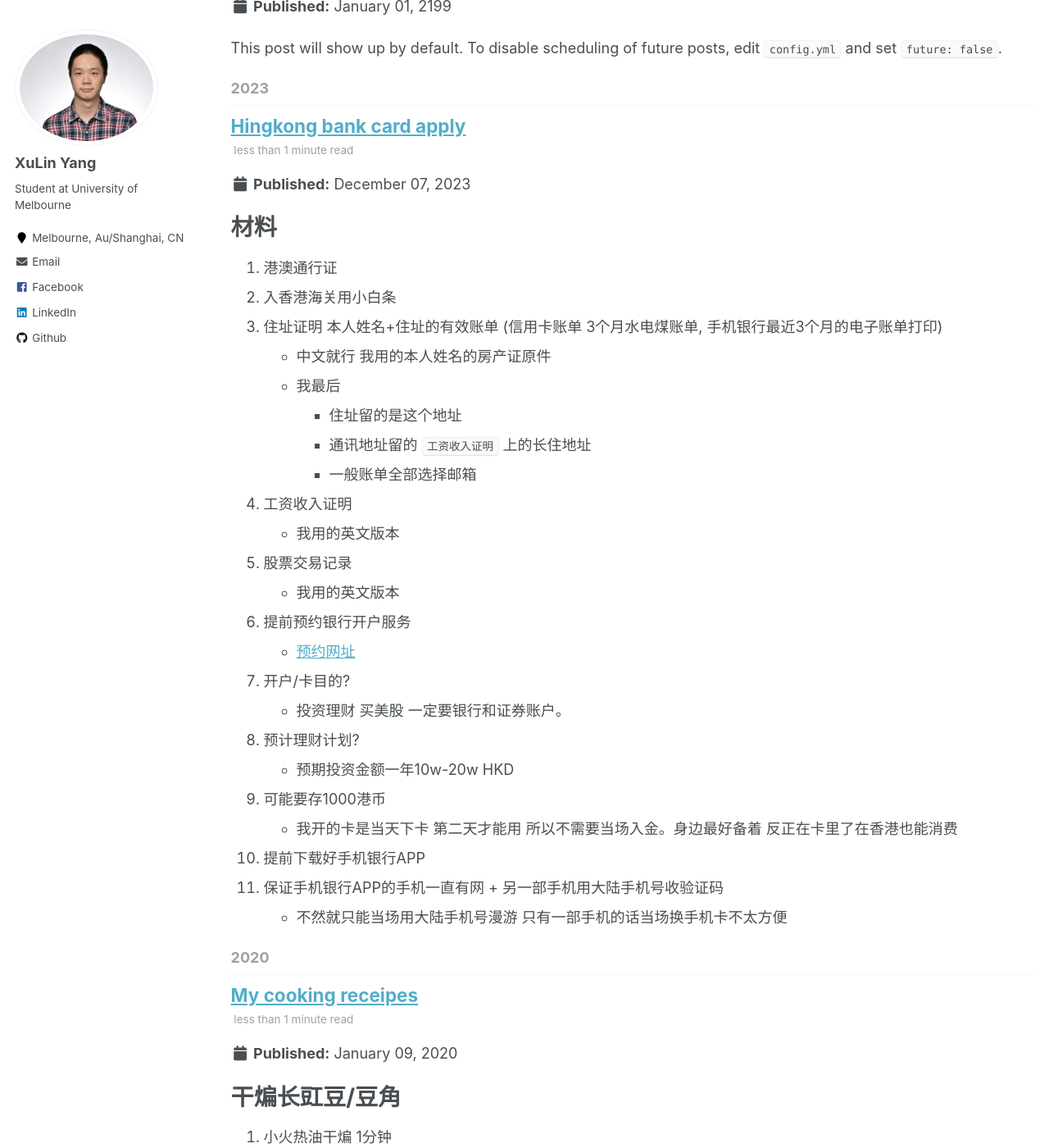
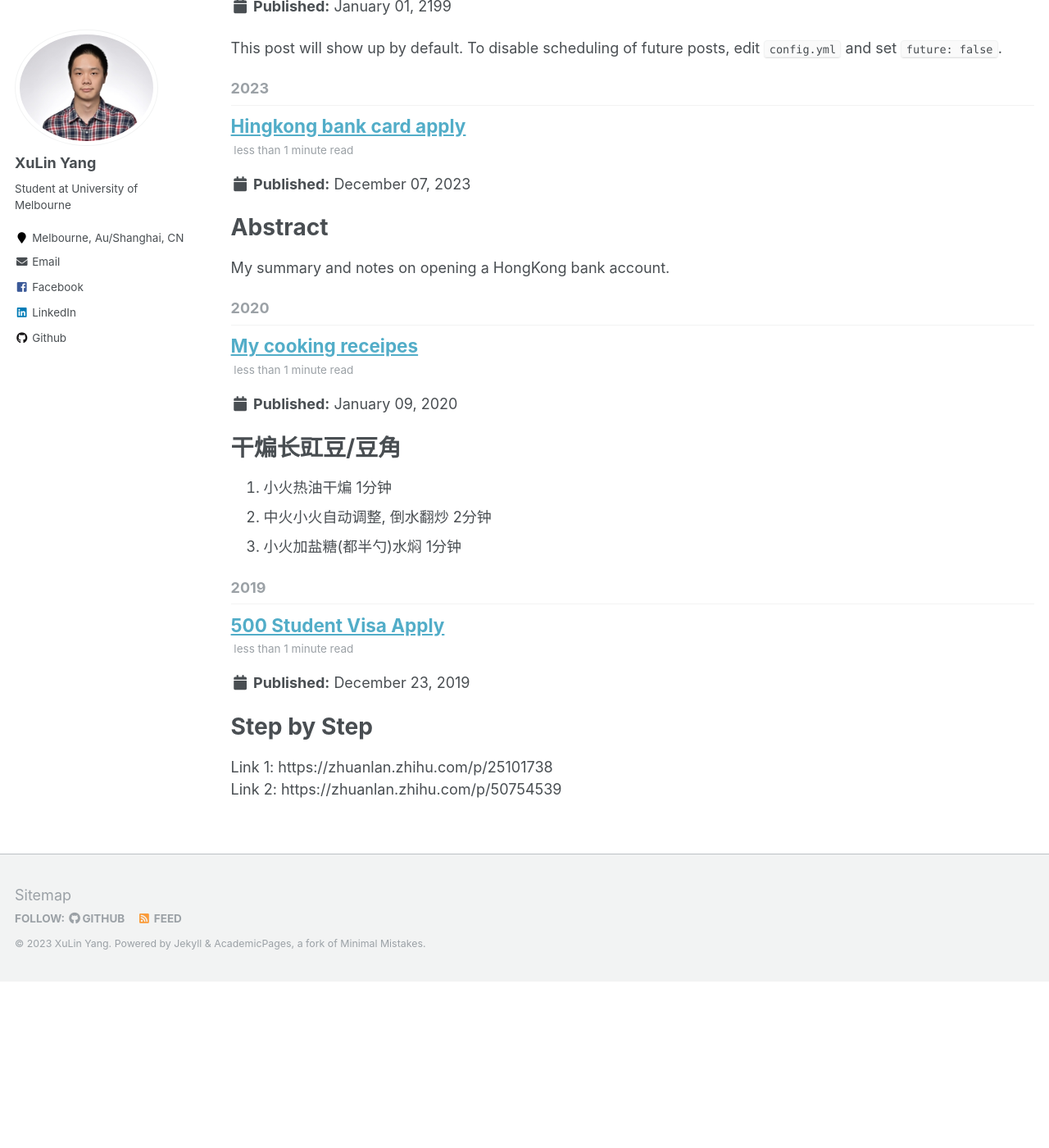
Before and after one commit to yangxvlin/yangxvlin.github.io, a Jekyll site: the page built from _pages/year-archive.html, in a window 1280 px wide and 1400 px high, scrolled down 291 px. Shown: the whole window at 82% size. Built offline with Jekyll 4.4.1, drawn with Linux system fonts in a browser that asks for light colours; after the commit the page ends 1488 px from its top, so only the background shows below that.

Commit message:
add hk bank account open blog

```diff
--- a/_posts/2023-12-07-hongkong-bank-card-apply.md
+++ b/_posts/2023-12-07-hongkong-bank-card-apply.md
@@ -5,6 +5,8 @@ permalink: /posts/2023/12/hk-bank-card/
 tags:
   - hongkong
 ---
+# Abstract
+My summary and notes on opening a HongKong bank account.
 
 # 材料
 1. 港澳通行证
@@ -34,5 +37,4 @@ tags:
 # 银行
 我去的是 中银香港 葵青区 葵涌道分行
 - 新界葵涌道1009号
-
-![中银香港葵涌道分行](../images/boc-hk-photo.jpg)
+- <img src="https://yangxvlin.github.io/images/boc-hk-photo.jpg" width="50%"/>
```
Also changed, not shown: other parts of _posts/2023-12-07-hongkong-bank-card-apply.md (+1 -0 lines).
